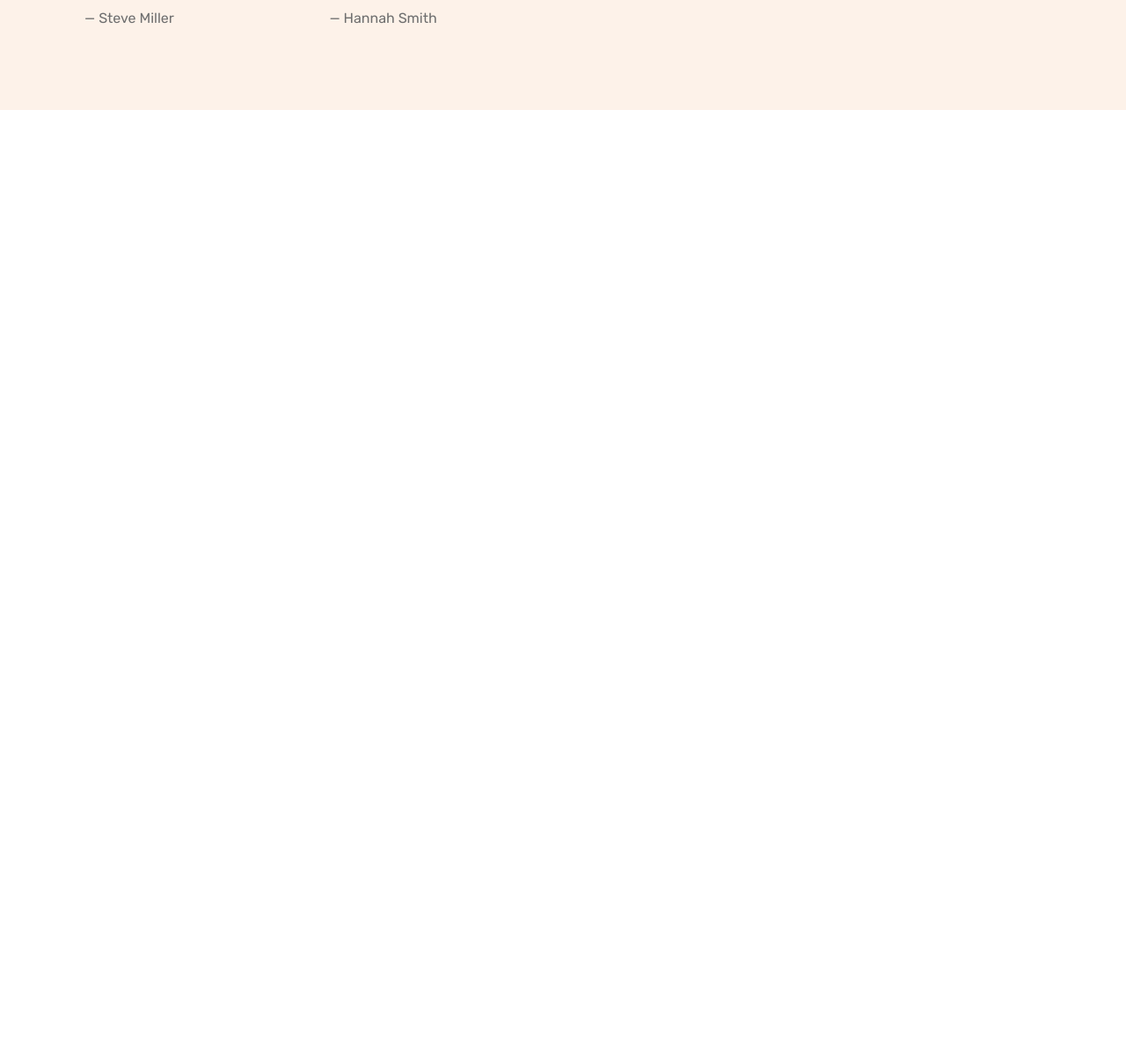
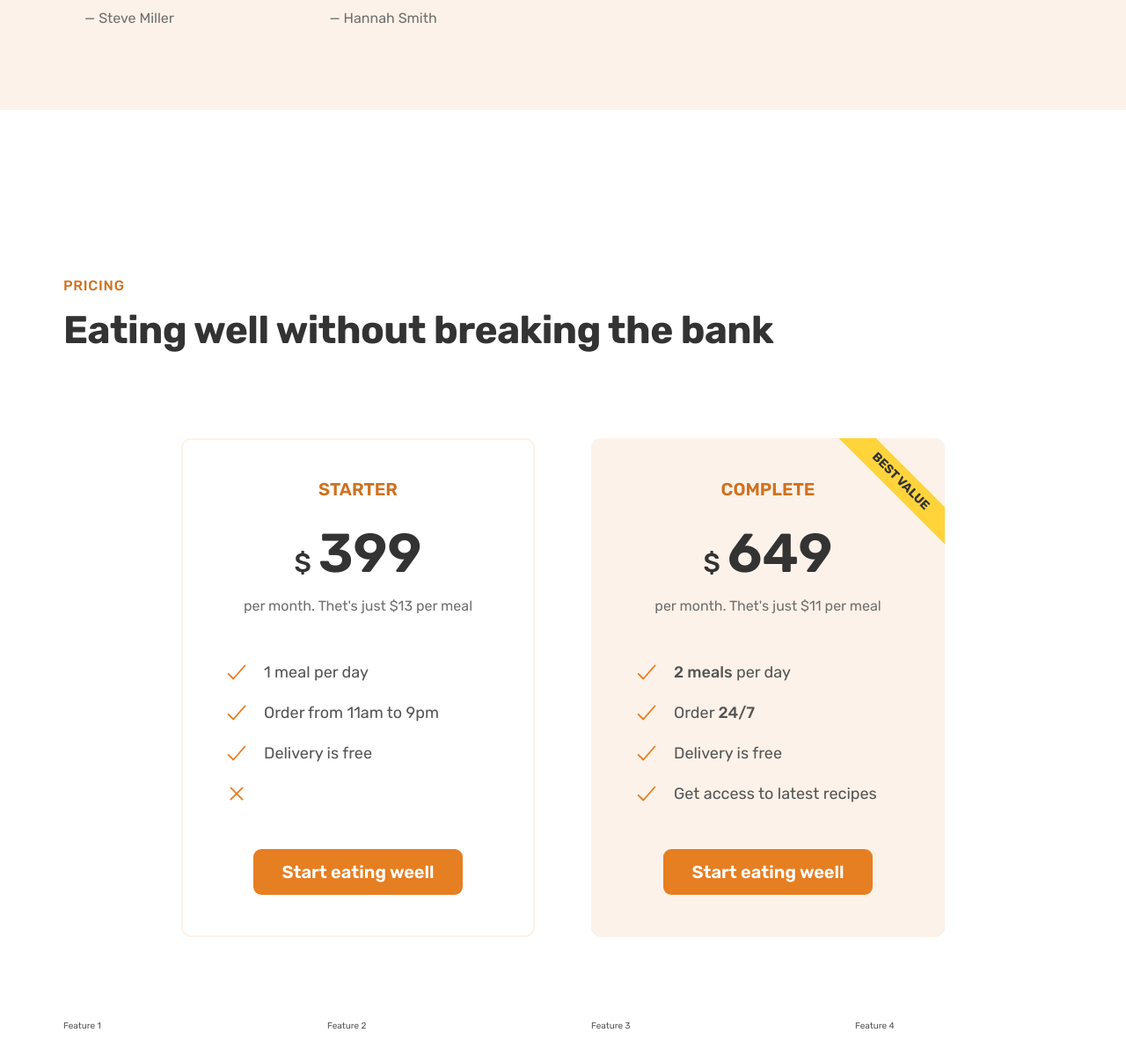
Before and after one commit to OZT92/Omnifood, a plain HTML site: page index.html in a window 1280 px wide. Shown: the part 4518-5725 px from the top of the page at 88% size. Before the commit the page ends 4643 px from the top, so only its background shows below. Drawn offline with nearby package versions, Linux system fonts and the light colour scheme.

Commit message:
added price section

```diff
--- a/css/general.css
+++ b/css/general.css
@@ -95,6 +95,10 @@ body {
   display: grid;
   column-gap: 6.4rem;
   row-gap: 9.6rem;
+}
+
+.grid:not(:last-child) {
+  margin-bottom: 9.6rem;
 }
 
 .grid--2-cols {
@@ -205,6 +209,26 @@ body {
   border-bottom: 1px solid transparent;
 }
 
+.list {
+  list-style: none;
+  display: flex;
+  flex-direction: column;
+  gap: 1.6rem;
+}
+
+.list-item {
+  font-size: 1.8rem;
+  display: flex;
+  align-items: center;
+  gap: 1.6rem;
+}
+
+.list-icon {
+  width: 3rem;
+  height: 3rem;
+  color: #e67e22;
+}
+
 /* HELPER/SETTING CLASSES */
 .margin-right-sm {
   margin-right: 1.6rem !important;
--- a/css/style.css
+++ b/css/style.css
@@ -295,26 +295,6 @@
   font-size: 1.8rem;
 }
 
-.list {
-  list-style: none;
-  display: flex;
-  flex-direction: column;
-  gap: 1.6rem;
-}
-
-.list-item {
-  font-size: 1.8rem;
-  display: flex;
-  align-items: center;
-  gap: 1.6rem;
-}
-
-.list-icon {
-  width: 3rem;
-  height: 3rem;
-  color: #e67e22;
-}
-
 /***************************************/
 /* TESTIMONIALS SECTION */
 /***************************************/
@@ -374,3 +354,82 @@
 .gallery-item img:hover {
   transform: scale(1.1);
 }
+
+/***************************************/
+/* PRICING SECTION */
+/***************************************/
+
+.section-pricing {
+  padding: 9.6rem 0;
+}
+
+.pricing-plan {
+  border-radius: 11px;
+
+  width: 75%;
+}
+
+.pricing-plan--starter {
+  justify-self: end;
+  border: 2px solid #fdf2e9;
+  padding: 4.6rem;
+}
+
+.pricing-plan--complete {
+  background-color: #fdf2e9;
+  padding: 4.8rem;
+  position: relative;
+  overflow: hidden;
+}
+
+.pricing-plan--complete::after {
+  content: "Best value";
+  position: absolute;
+  top: 6%;
+  right: -18%;
+
+  text-transform: uppercase;
+  font-size: 1.4rem;
+  font-weight: 700;
+  color: #333;
+  background-color: #ffd43b;
+  padding: 0.8rem 8rem;
+  transform: rotate(45deg);
+}
+
+.plan-header {
+  text-align: center;
+  margin-bottom: 4.8rem;
+}
+
+.plan-name {
+  color: #cf711f;
+  font-weight: 600;
+  font-size: 2rem;
+  text-transform: uppercase;
+  letter-spacing: 0.75;
+  margin-bottom: 3.2rem;
+}
+.plan-price {
+  font-size: 6.2rem;
+  font-weight: 600;
+  color: #333;
+  margin-bottom: 1.6rem;
+}
+
+.plan-price span {
+  font-size: 3rem;
+  font-weight: 500;
+  margin-right: 0.8rem;
+}
+
+.plan-text {
+  font-size: 1.6rem;
+  line-height: 1.6;
+  color: #6f6f6f;
+}
+
+.plan-sign-up {
+  text-align: center;
+  margin-top: 4.8rem;
+}
--- a/index.html
+++ b/index.html
@@ -362,7 +362,6 @@
           </div>
         </div>
         <div class="gallery">
-
           <figure class="gallery-item">
             <img
               src="./img/gallery/gallery-1.jpg"
@@ -371,20 +370,12 @@
             <!-- <figcaption>Caption</figcaption> -->
           </figure>
 
-      </figure>
-
-
-
           <figure class="gallery-item">
             <img
               src="./img/gallery/gallery-2.jpg"
               alt="Photo of beautifully aranged food"
             />
           </figure>
-
-</figure>
-
-
 
           <figure class="gallery-item">
             <img
@@ -393,20 +384,12 @@ alt="Photo of beautifully aranged food"
             />
           </figure>
 
-</figure>
-
-
-
           <figure class="gallery-item">
             <img
               src="./img/gallery/gallery-4.jpg"
               alt="Photo of beautifully aranged food"
             />
           </figure>
-
-</figure>
-
-
 
           <figure class="gallery-item">
             <img
@@ -415,20 +398,12 @@ alt="Photo of beautifully aranged food"
             />
           </figure>
 
-</figure>
-
-
-
           <figure class="gallery-item">
             <img
               src="./img/gallery/gallery-6.jpg"
               alt="Photo of beautifully aranged food"
             />
           </figure>
-
-</figure>
-
-
 
           <figure class="gallery-item">
             <img
@@ -437,20 +412,12 @@ alt="Photo of beautifully aranged food"
             />
           </figure>
 
-</figure>
-
-
-
           <figure class="gallery-item">
             <img
               src="./img/gallery/gallery-8.jpg"
               alt="Photo of beautifully aranged food"
             />
           </figure>
-
-</figure>
-
-
 
           <figure class="gallery-item">
             <img
@@ -459,20 +426,12 @@ alt="Photo of beautifully aranged food"
             />
           </figure>
 
-</figure>
-
-
-
           <figure class="gallery-item">
             <img
               src="./img/gallery/gallery-10.jpg"
               alt="Photo of beautifully aranged food"
             />
           </figure>
-
-</figure>
-
-
 
           <figure class="gallery-item">
             <img
@@ -481,10 +440,6 @@ alt="Photo of beautifully aranged food"
             />
           </figure>
 
-</figure>
-
-
-
           <figure class="gallery-item">
             <img
               src="./img/gallery/gallery-12.jpg"
@@ -492,7 +447,79 @@ alt="Photo of beautifully aranged food"
             />
           </figure>
         </div>
+      </section>
 
+      <section class="section-pricing">
+        <div class="container">
+          <span class="subheading">Pricing</span>
+          <h2 class="heading-secondary">
+            Eating well without breaking the bank
+          </h2>
+        </div>
+        <div class="container grid grid--2-cols">
+          <div class="pricing-plan pricing-plan--starter">
+            <header class="plan-header">
+              <p class="plan-name">Starter</p>
+              <p class="plan-price"><span>$</span>399</p>
+              <p class="plan-text">per month. Thet's just $13 per meal</p>
+            </header>
+            <ul class="list">
+              <li class="list-item">
+                <ion-icon class="list-icon" name="checkmark-outline"></ion-icon>
+                <span>1 meal per day</span>
+              </li>
+              <li class="list-item">
+                <ion-icon class="list-icon" name="checkmark-outline"></ion-icon>
+                <span>Order from 11am to 9pm</span>
+              </li>
+              <li class="list-item">
+                <ion-icon class="list-icon" name="checkmark-outline"></ion-icon>
+                <span>Delivery is free</span>
+              </li>
+              <li class="list-item">
+                <ion-icon class="list-icon" name="close-outline"></ion-icon>
+              </li>
+            </ul>
+            <div class="plan-sign-up">
+              <a href="#" class="btn btn--full">Start eating weell</a>
+            </div>
+          </div>
+          <div class="pricing-plan pricing-plan--complete">
+            <header class="plan-header">
+              <p class="plan-name">Complete</p>
+              <p class="plan-price"><span>$</span>649</p>
+              <p class="plan-text">per month. Thet's just $11 per meal</p>
+            </header>
+            <ul class="list">
+              <li class="list-item">
+                <ion-icon class="list-icon" name="checkmark-outline"></ion-icon>
+                <span><strong>2 meals</strong> per day</span>
+              </li>
+              <li class="list-item">
+                <ion-icon class="list-icon" name="checkmark-outline"></ion-icon>
+                <span>Order <strong>24/7</strong></span>
+              </li>
+              <li class="list-item">
+                <ion-icon class="list-icon" name="checkmark-outline"></ion-icon>
+                <span>Delivery is free</span>
+              </li>
+              <li class="list-item">
+                <ion-icon class="list-icon" name="checkmark-outline"></ion-icon>
+                <span>Get access to latest recipes</span>
+              </li>
+            </ul>
+            <div class="plan-sign-up">
+              <a href="#" class="btn btn--full">Start eating weell</a>
+            </div>
+          </div>
+        </div>
+
+        <div class="container grid grid--4-cols">
+          <div class="feature">Feature 1</div>
+          <div class="feature">Feature 2</div>
+          <div class="feature">Feature 3</div>
+          <div class="feature">Feature 4</div>
+        </div>
       </section>
     </main>
   </body>
```
Lines whose indentation alone changed are shown as unchanged.
